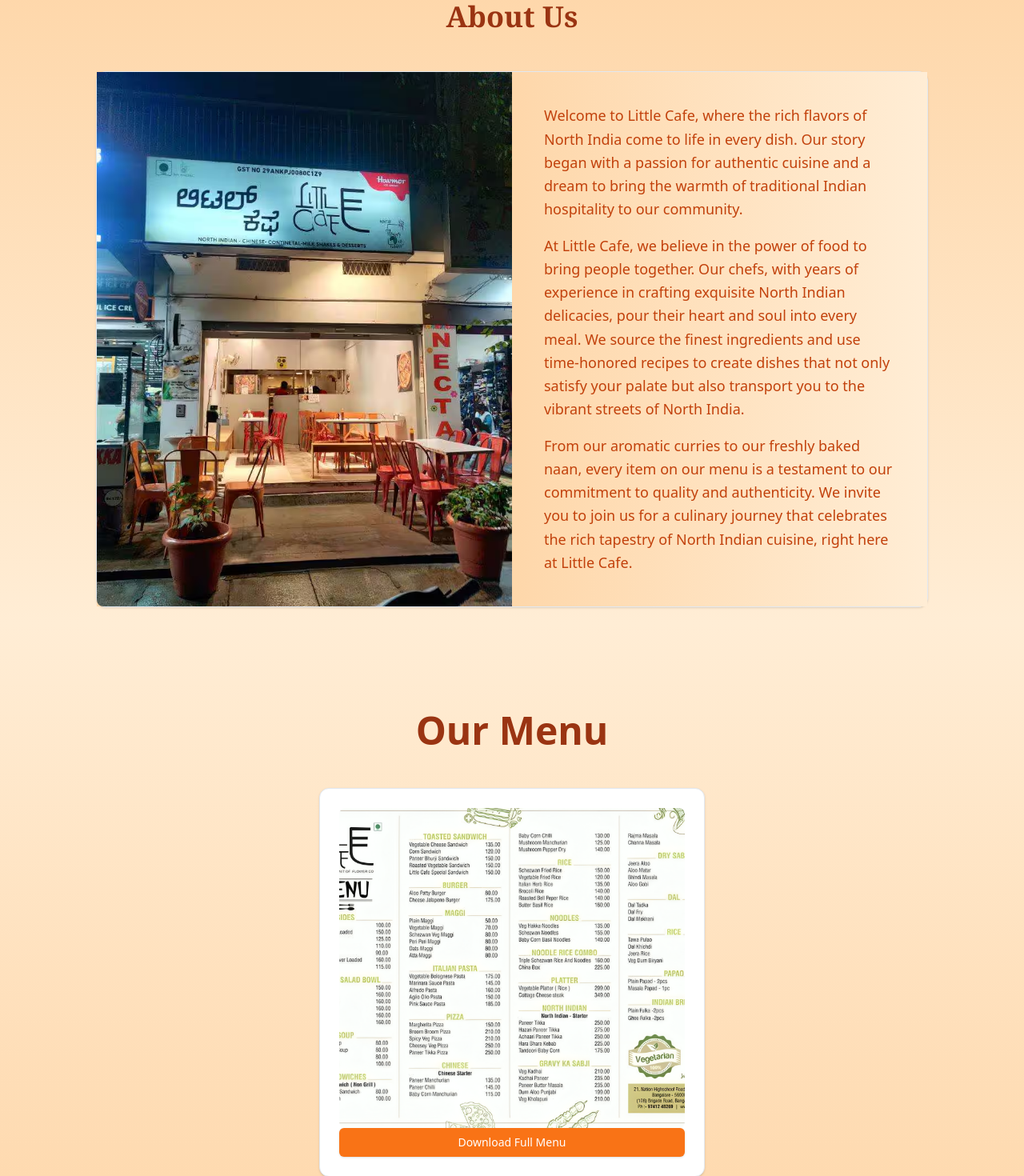
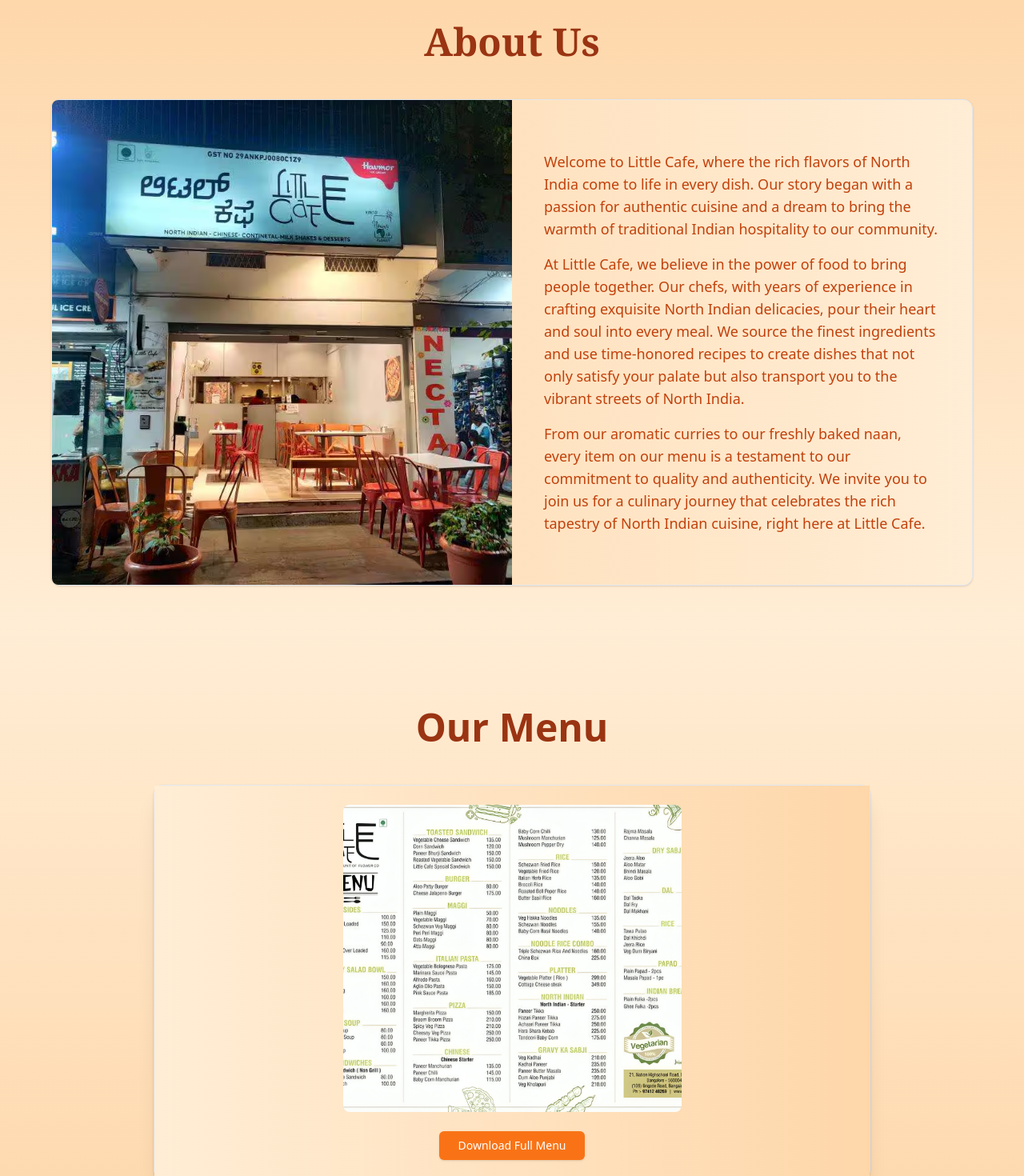
Before and after one commit to Dyfintie/Little, a Next.js app: page / in a window 1280 px wide. Shown: the part 920-2390 px from the top of the page at 80% size. Built offline with nearby package versions, Linux system fonts and the light colour scheme.

Commit message:
made design respo

```diff
--- a/app/components/About.tsx
+++ b/app/components/About.tsx
@@ -6,52 +6,49 @@ import { Card, CardContent } from "@/components/ui/card";
 
 const About = () => {
   return (
-    // <section className="h-full w-full py-12 md:py-24 lg:py-32 bg-gradient-to-b from-orange-200 to-orange-100 ">
-    <div className="w-full h-screen flex flex-col justify-center items-center px-4 bg-gradient-to-b from-orange-200 to-orange-100">
-      <h2 className=" lg:w-3/12 sm:w-4/12 text-4xl font-bold font-serif text-orange-800 text-center mb-12 from-orange-200 to-orange-100">
+    <div className="flex flex-col justify-center items-center min-h-screen w-full px-4 sm:px-6 lg:px-8 py-12 bg-gradient-to-b from-orange-200 to-orange-100">
+      <h2 className="text-3xl sm:text-4xl md:text-5xl font-bold font-serif text-orange-800 text-center mb-8 sm:mb-12 flex-shrink-0">
         About Us
       </h2>
-      <Card className="lg:w-10/12 md:8/12 sm:6/12 bg-gradient-to-r from-orange-200 to-orange-100 flex ">
-        <CardContent className="p-0 bg-gradient-to-r from-orange-200 to-orange-100">
-          <div className="flex flex-col md:flex-row bg-gradient-to-r from-orange-200 to-orange-100">
-            <div className="w-full md:w-1/2 relative bg-gradient-to-r h-full md:h-auto from-orange-200 to-orange-100">
+      <Card className="flex w-full max-w-6xl bg-gradient-to-r from-orange-200 to-orange-100 flex-grow">
+        <CardContent className="p-0 flex flex-col lg:flex-row">
+          <div className=" flex w-full lg:w-1/2 relative flex-shrink-0 lg:flex-grow">
+            <div className=" flex w-full pb-[56.25%] lg:pb-[100%] relative">
               <Image
                 src="/assets/lcafe.avif"
                 alt="Little Cafe interior"
                 layout="fill"
                 objectFit="cover"
-                className="rounded-t-lg md:rounded-l-lg md:rounded-t-none"
+                className="rounded-t-lg lg:rounded-l-lg lg:rounded-tr-none absolute top-0 left-0"
               />
             </div>
-            <div className="w-full md:w-1/2 p-6 md:p-8 lg:p-10 bg-gradient-to-r from-orange-200 to-orange-100">
-              <p className="text-orange-700 text-lg leading-relaxed from-orange-200 to-orange-100">
-                Welcome to Little Cafe, where the rich flavors of North India
-                come to life in every dish. Our story began with a passion for
+          </div>
+          <div className="w-full lg:w-1/2 p-6 sm:p-8 lg:p-10 flex flex-col justify-center">
+            <p className="text-orange-700 text-base sm:text-lg leading-relaxed mb-4 flex-shrink">
+              Welcome to Little Cafe, where the rich flavors of North India come
+              to life in every dish. Our story began with a passion for
               authentic cuisine and a dream to bring the warmth of traditional
               Indian hospitality to our community.
             </p>
-              <p className="mt-4 text-orange-700 text-lg leading-relaxed from-orange-200 to-orange-100">
+            <p className="text-orange-700 text-base sm:text-lg leading-relaxed mb-4 flex-shrink">
               At Little Cafe, we believe in the power of food to bring people
               together. Our chefs, with years of experience in crafting
-                exquisite North Indian delicacies, pour their heart and soul
-                into every meal. We source the finest ingredients and use
-                time-honored recipes to create dishes that not only satisfy your
-                palate but also transport you to the vibrant streets of North
-                India.
+              exquisite North Indian delicacies, pour their heart and soul into
+              every meal. We source the finest ingredients and use time-honored
+              recipes to create dishes that not only satisfy your palate but
+              also transport you to the vibrant streets of North India.
             </p>
-              <p className="mt-4 text-orange-700 text-lg leading-relaxed from-orange-200 to-orange-100">
-                From our aromatic curries to our freshly baked naan, every item
-                on our menu is a testament to our commitment to quality and
-                authenticity. We invite you to join us for a culinary journey
-                that celebrates the rich tapestry of North Indian cuisine, right
-                here at Little Cafe.
+            <p className="text-orange-700 text-base sm:text-lg leading-relaxed flex-shrink">
+              From our aromatic curries to our freshly baked naan, every item on
+              our menu is a testament to our commitment to quality and
+              authenticity. We invite you to join us for a culinary journey that
+              celebrates the rich tapestry of North Indian cuisine, right here
+              at Little Cafe.
             </p>
-            </div>
           </div>
         </CardContent>
       </Card>
     </div>
-    // </section>
   );
 };
 
--- a/app/components/Menu.tsx
+++ b/app/components/Menu.tsx
@@ -1,33 +1,33 @@
 "use client";
+
 import Image from "next/image";
 import { Card, CardContent } from "@/components/ui/card";
 import { Button } from "@/components/ui/button";
 
 const Menu = () => {
   return (
-    <div className=" px-4 bg-gradient-to-b from-orange-100 to-orange-200 w-full h-full flex flex-col justify-center items-center">
-      <h2 className="text-4xl md:text-5xl font-bold text-orange-800 text-center mb-12 flex items-center justify-center ">
+    <div className="flex flex-col justify-center items-center min-h-screen px-4 sm:px-6 lg:px-8 bg-gradient-to-b from-orange-100 to-orange-200">
+      <h2 className="text-3xl sm:text-4xl md:text-5xl font-bold text-orange-800 text-center mb-8 sm:mb-12 flex items-center justify-center">
         Our Menu
       </h2>
-      <div className="flex justify-center gap-8 flew-wrap ">
-        <div className="w-full lg:w-1/3 flex justify-center">
-          <Card className="flex">
-            <CardContent className="p-6 w-[30rem] ">
-              <div className="relative h-[300px] md:h-[400px] rounded-lg overflow-auto flex">
+      <div className="flex justify-center w-full max-w-4xl">
+        <Card className="w-full">
+          <CardContent className="p-4 sm:p-6 flex flex-col items-center bg-gradient-to-r from-orange-100 to-orange-200 shadow-xl">
+            <div className="relative w-1/2 h-96 rounded-lg overflow-hidden">
               <Image
                 src="/assets/menu.png"
                 alt="Menu item"
                 layout="fill"
                 objectFit="cover"
-                  className="transition-opacity duration-300 flex justify-center w-12"
+                className="transition-opacity duration-300 "
               />
             </div>
             <a
-                href="/assets/menu.png" // Path to your menu file in the public folder
-                download="FullMenu.png" // Sets the file name for the downloaded file
-                className="w-full mt-4"
+              href="/assets/menu.png"
+              download="FullMenu.png"
+              className="w-full mt-4 sm:mt-6 flex justify-center"
             >
-                <Button className="w-full bg-orange-500 hover:bg-orange-600 text-white">
+              <Button className="bg-orange-500 hover:bg-orange-600 text-white transition-colors duration-300 px-6 py-2">
                 Download Full Menu
               </Button>
             </a>
@@ -35,8 +35,6 @@ const Menu = () => {
         </Card>
       </div>
     </div>
-    </div>
-
   );
 };
 
--- a/app/components/Review.tsx
+++ b/app/components/Review.tsx
@@ -110,8 +110,8 @@ const ReviewCarousel = () => {
   };
 
   return (
-    <section className="w-full h-full py-12 md:py-24 bg-gradient-to-b from-orange-200 to-orange-100">
-      <div className="container mx-auto px-4">
+    // <section className="w-full h-full py-12 md:py-24 bg-gradient-to-b from-orange-200 to-orange-100">
+    <div className="min-h-screen mx-auto px-4 bg-gradient-to-b from-orange-200 to-orange-100">
       <h2 className="text-4xl md:text-5xl font-bold text-orange-800 text-center mb-12">
         Customer Reviews
       </h2>
@@ -152,7 +152,7 @@ const ReviewCarousel = () => {
         </Slider>
       </div>
     </div>
-    </section>
+    // </section>
   );
 };
 
--- a/app/page.tsx
+++ b/app/page.tsx
@@ -10,19 +10,19 @@ export default function Home() {
     <>
       <Navbar />
       <main>
-        <section id="home" className="h-screen bg-orange-200 ">
+        <section id="home" className="min-h-screen w-full bg-orange-200">
           <Hero />
         </section>
-        <section id="about" className="h-screen bg-orange-200 ">
+        <section id="about" className="min-h-screen w-full bg-orange-200">
           <About />
         </section>
-        <section id="menu" className="h-screen bg-orange-200 ">
+        <section id="menu" className="min-h-screen w-full bg-orange-200">
           <Menu />
         </section>
-        <section id="review" className="h-screen bg-orange-200 ">
+        <section id="review" className="min-h-screen w-full bg-orange-200">
           <Review />
         </section>
-        <section id="contact" className="h-screen bg-orange-200 ">
+        <section id="contact" className="min-h-screen w-full bg-orange-200">
           <Contact />
           <Footer />
         </section>
```
Lines whose indentation alone changed are shown as unchanged.
